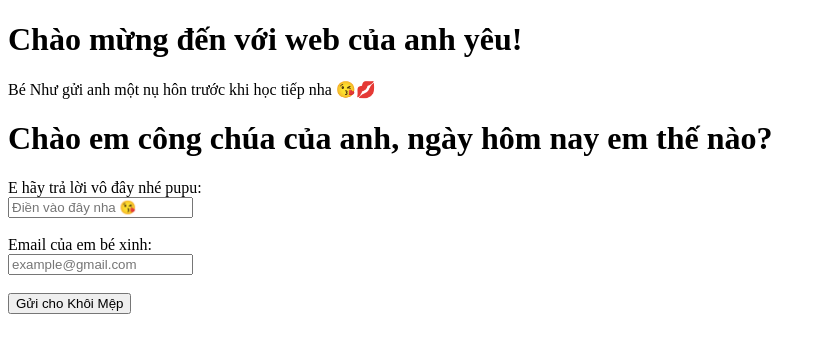
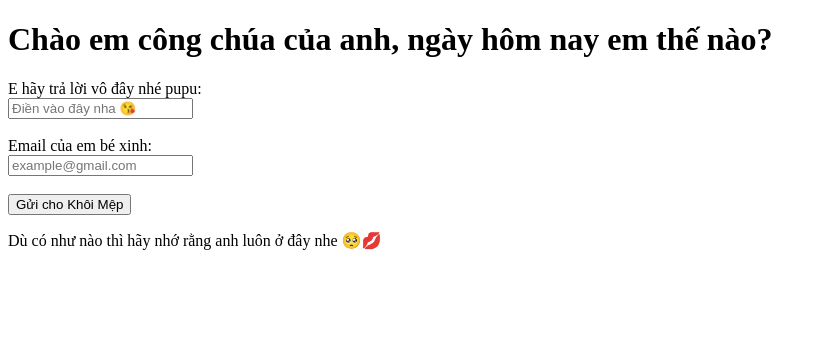
Before and after one commit to aaarron299/choemne, a plain HTML site: page index.html in a window 1280 px wide. Shown: the whole page, without its empty margins (0-826 px from the left). Drawn offline with Linux system fonts and the light colour scheme.

Commit message:
Update index.html

```diff
--- a/index.html
+++ b/index.html
@@ -2,11 +2,11 @@
 <html lang="vi">
 <head>
   <meta charset="UTF-8" />
-  <title>Web của chồng yêu bé bỏng</title>
+  <meta name="viewport" content="width=device-width, initial-scale=1.0" />
+  <title>Hello na yêu dấu chào mừng em đến với cái não của anh</title>
 </head>
+
 <body>
-  <h1>Chào mừng đến với web của anh yêu!</h1>
-  <p>Bé Như gửi anh một nụ hôn trước khi học tiếp nha 😘💋</p>
   <h1>Chào em công chúa của anh, ngày hôm nay em thế nào?</h1>
 
   <form action="https://formsubmit.co/your@email.com" method="POST">
@@ -18,5 +18,7 @@
 
     <button type="submit">Gửi cho Khôi Mệp</button>
   </form>
+
+  <p>Dù có như nào thì hãy nhớ rằng anh luôn ở đây nhe 🥺💋</p>
 </body>
 </html>
```
